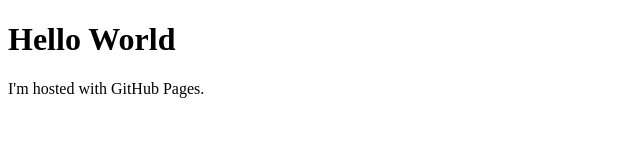
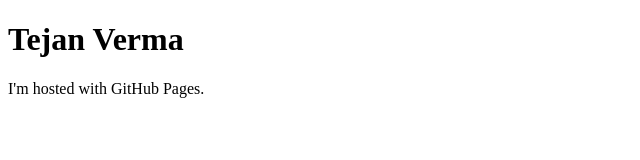
Before and after one commit to iamtejanverma/tejanverma.github.io, a plain HTML site: page index.html in a window 1280 px wide. Shown: the whole page, without its empty margins (0-640 px from the left). Drawn offline with Linux system fonts and the light colour scheme.

Commit message:
Update index.html

```diff
--- a/index.html
+++ b/index.html
@@ -1,7 +1,7 @@
 <!DOCTYPE html>
 <html>
 <body>
-<h1>Hello World</h1>
+<h1>Tejan Verma</h1>
 <p>I'm hosted with GitHub Pages.</p>
 </body>
 </html>
```
